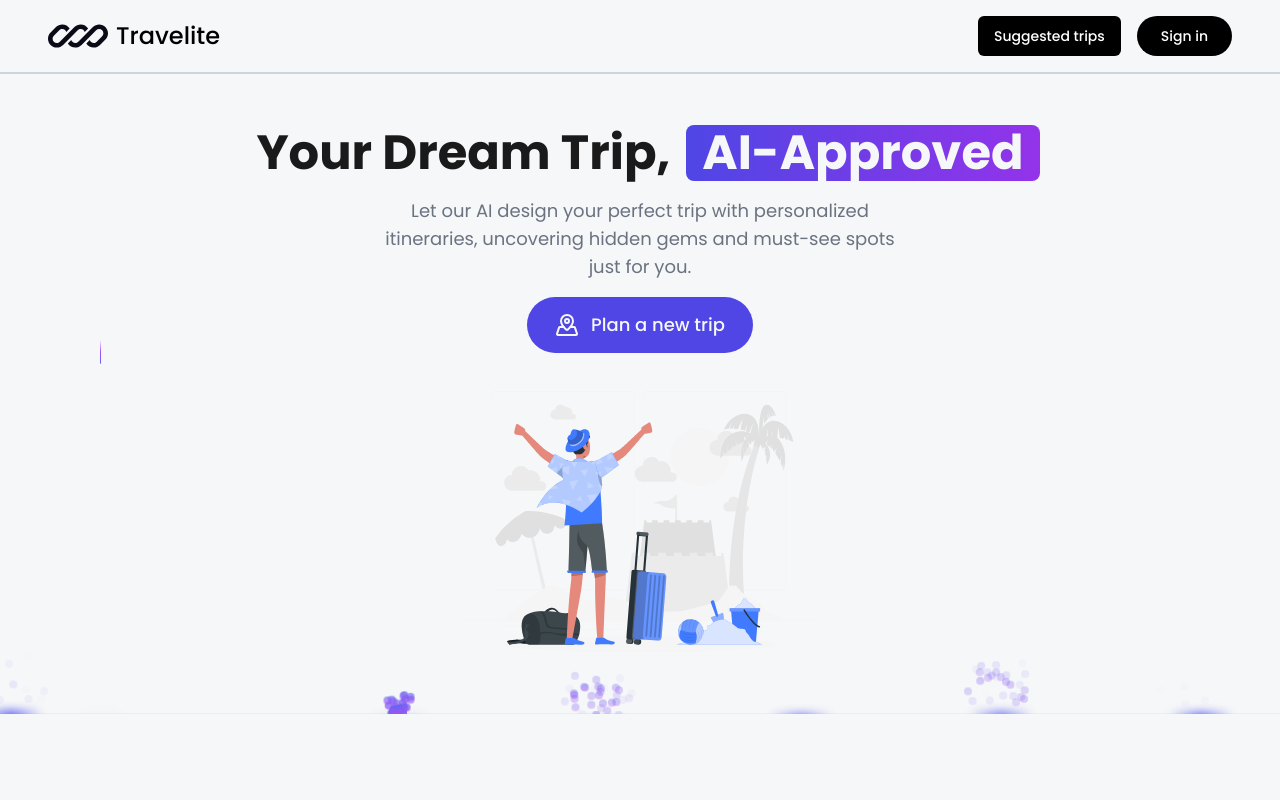
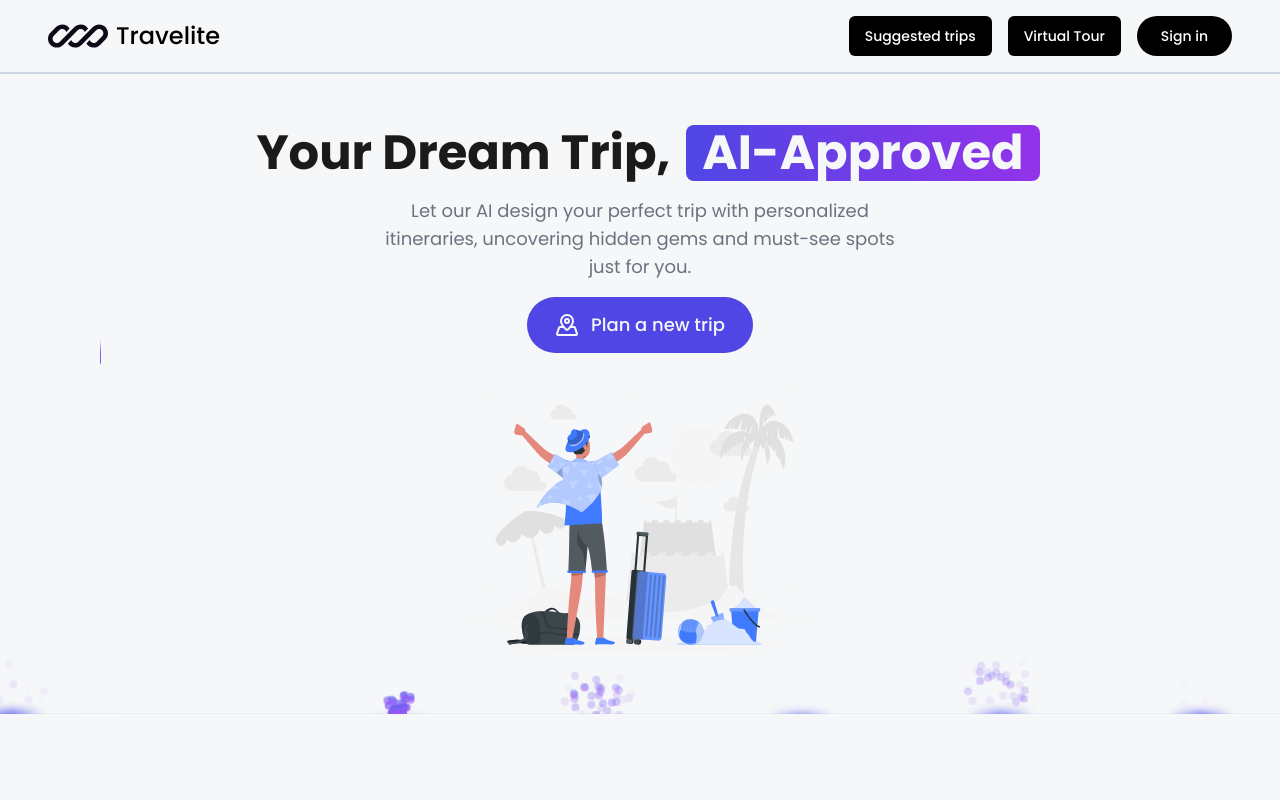
Before and after one commit to Akshansh029/Travelite, a Next.js app: page / in a window 1280 px wide. Shown: the top 800 px of the page. Built offline with nearby package versions, Linux system fonts and the light colour scheme; no server answers.

Commit message:
added button

```diff
--- a/src/components/Navbar.tsx
+++ b/src/components/Navbar.tsx
@@ -26,6 +26,13 @@ export default function Navbar() {
             className="hidden md:block text-white bg-black hover:bg-[#232727] hover:text-white"
           >
             Suggested trips
+          </Button>
+          <Button
+            onClick={() => router.push("/guide")}
+            variant="ghost"
+            className="hidden md:block text-white bg-black hover:bg-[#232727] hover:text-white"
+          >
+            Virtual Tour
           </Button>
 
           {user.user && (
```
